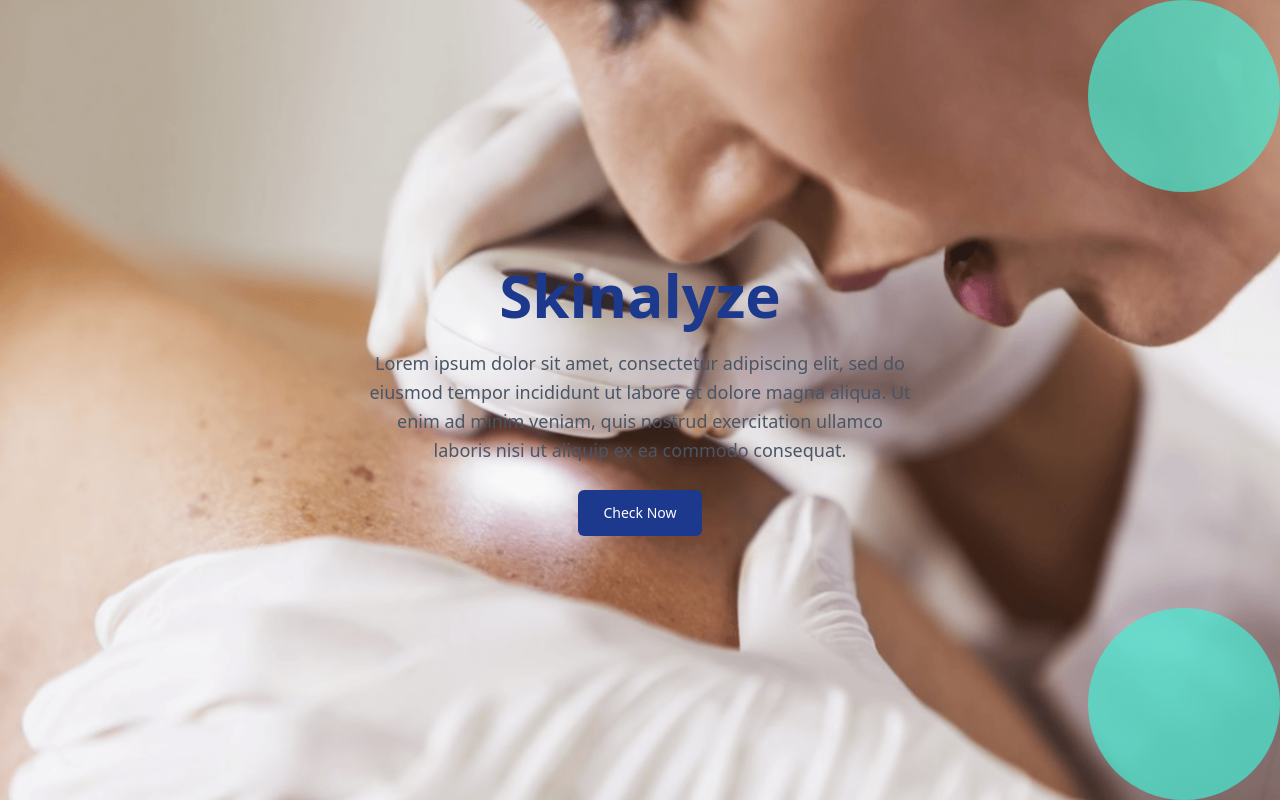
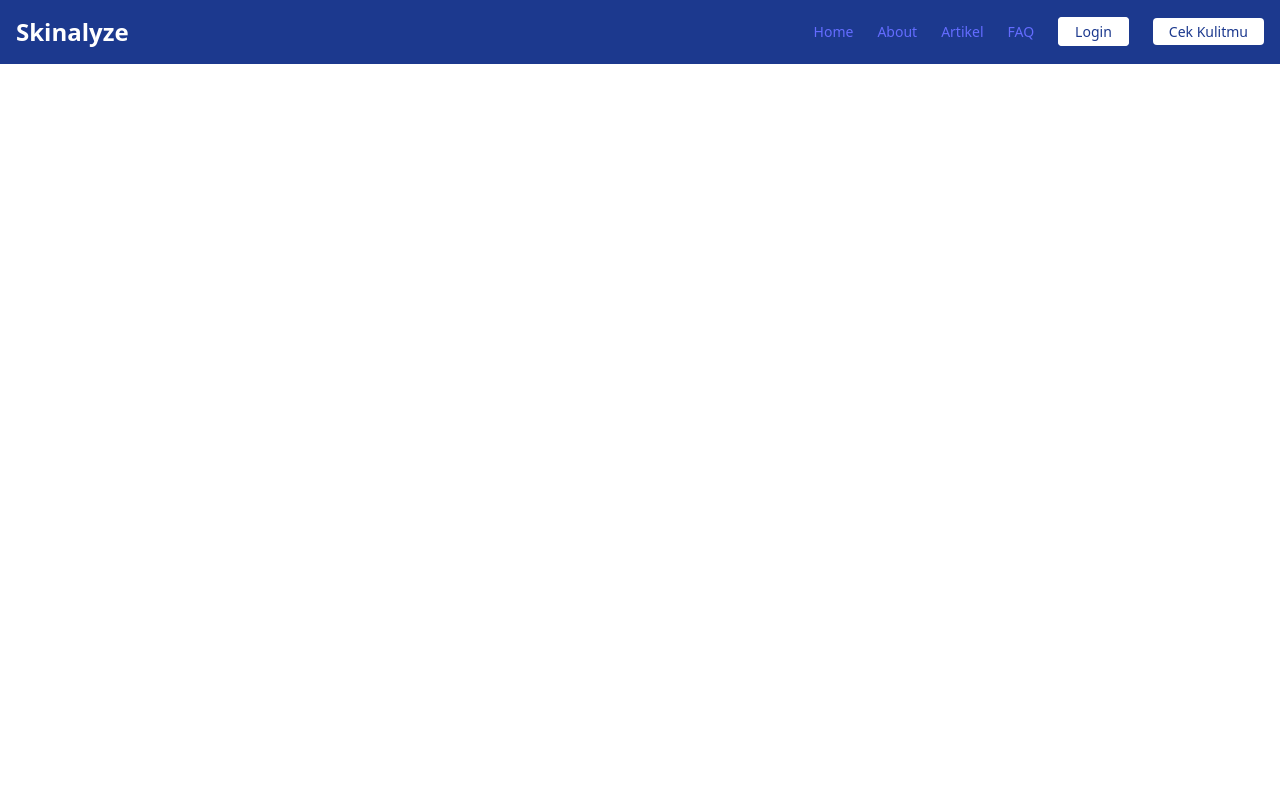
Before and after one commit to ImLostPlsHelp/Capstone-DBS-Skinalyze, a website built with Vite: page Capstone-DBS-Skinalyze/index.html in a window 1280 px wide. Built offline with nearby package versions, Linux system fonts and the light colour scheme.

Commit message:
Added navbar.html

```diff
--- a/Capstone-DBS-Skinalyze/index.html
+++ b/Capstone-DBS-Skinalyze/index.html
@@ -1,14 +1,20 @@
-<!doctype html>
+<!DOCTYPE html>
 <html lang="en">
   <head>
     <meta charset="UTF-8" />
     <link rel="icon" type="image/svg+xml" href="/vite.svg" />
     <meta name="viewport" content="width=device-width, initial-scale=1.0" />
     <title>Vite App</title>
-    <link rel="stylesheet" href="src/style.css">
+    <link rel="stylesheet" href="src/style.css" />
   </head>
   <body>
-    <div id="app"></div>
-    <script type="module" src="/src/main.js"></script>
+    <div id="navbar"></div>
+    <div id="hero"></div>
+    <div id="tentang-kami"></div>
+    <div id="artikel"></div>
+    <div id="faq"></div>
+    <div id="footer"></div>
+
+    <script type="module" src="src/main.js"></script>
   </body>
 </html>
--- /dev/null
+++ b/Capstone-DBS-Skinalyze/src/component/navbar.html
@@ -0,0 +1,39 @@
+<nav class="bg-blue-900 text-white">
+  <div class="container mx-auto px-4 py-4 flex items-center justify-between">
+    <!-- Logo / Brand -->
+    <div class="text-2xl font-bold">
+      Skinalyze
+    </div>
+
+    <!-- Hamburger menu (mobile) -->
+    <button id="menu-toggle" class="md:hidden focus:outline-none text-2xl">
+      ☰
+    </button>
+
+    <!-- Navigation Links -->
+    <ul id="nav-menu" class="hidden md:flex gap-6 items-center text-sm font-medium">
+      <li><a href="#home" class="hover:text-blue-300 transition">Home</a></li>
+      <li><a href="#about" class="hover:text-blue-300 transition">About</a></li>
+      <li><a href="#artikel" class="hover:text-blue-300 transition">Artikel</a></li>
+      <li><a href="#faq" class="hover:text-blue-300 transition">FAQ</a></li>
+      <li>
+        <a href="/#/login" class="text-blue-900 border border-white rounded-sm px-4 py-1 bg-white hover:text-blue-900 transition">Login</a>
+      </li>
+      <li>
+        <a href="/#/check" class="bg-white text-blue-900 rounded-sm px-4 py-1 hover:bg-blue-100 transition">Cek Kulitmu</a>
+      </li>
+    </ul>
+  </div>
+
+  <!-- Mobile Menu -->
+  <div id="mobile-menu" class="md:hidden hidden px-4 pb-4">
+    <ul class="flex flex-col gap-2 text-sm font-medium">
+      <li><a href="#home" class="block py-1 hover:text-blue-300">Home</a></li>
+      <li><a href="#about" class="block py-1 hover:text-blue-300">About</a></li>
+      <li><a href="#artikel" class="block py-1 hover:text-blue-300">Artikel</a></li>
+      <li><a href="#faq" class="block py-1 hover:text-blue-300">FAQ</a></li>
+      <li><a href="/login" class="block py-1 hover:text-blue-300">Login</a></li>
+      <li><a href="/check" class="block py-1 hover:text-blue-300">Cek Kulitmu</a></li>
+    </ul>
+  </div>
+</nav>
--- a/Capstone-DBS-Skinalyze/src/main.js
+++ b/Capstone-DBS-Skinalyze/src/main.js
@@ -1,26 +1,12 @@
-import "./style.css";
-import javascriptLogo from "./javascript.svg";
-import viteLogo from "/vite.svg";
-import { setupCounter } from "./counter.js";
+async function loadComponent(id, path) {
+  const res = await fetch(path);
+  const html = await res.text();
+  document.getElementById(id).innerHTML = html;
+}
 
-document.querySelector("#app").innerHTML = `
-  <div class="relative top-0 bg-cover bg-center opcaity-70" style="background-image: url('../public/skin-check.png')">
-    <div class="absolute top-0 right-0 w-48 h-48 bg-teal-300 rounded-full opacity-70 z-0"></div>
-    <div class="absolute bottom-0 right-0 w-48 h-48 bg-teal-300 rounded-full opacity-70 z-0"></div>
-
-    <div class="flex items-center justify-center min-h-screen">
-      <div class="text-center max-w-xl px-4 z-10">
-        <h1 class="text-6xl font-bold text-blue-900 mb-6">Skinalyze</h1>
-        <p class="text-gray-600 text-base md:text-lg leading-relaxed mb-6">
-          Lorem ipsum dolor sit amet, consectetur adipiscing elit, sed do eiusmod
-          tempor incididunt ut labore et dolore magna aliqua. Ut enim ad minim
-          veniam, quis nostrud exercitation ullamco laboris nisi ut aliquip ex ea
-          commodo consequat.
-        </p>
-        <button class="bg-blue-900 text-white px-6 py-3 rounded-md hover:bg-blue-700 transition-all text-sm">
-          Check Now
-        </button>
-      </div>
-    </div>
-  </div>
-`;
+loadComponent('navbar', '/src/component/navbar.html');
+// loadComponent('hero', '/src/components/hero.html');
+// loadComponent('tentang-kami', '/src/components/tentang-kami.html');
+// loadComponent('artikel', '/src/components/artikel.html');
+// loadComponent('faq', '/src/components/faq.html');
+// loadComponent('footer', '/src/components/footer.html');
--- a/Capstone-DBS-Skinalyze/src/style.css
+++ b/Capstone-DBS-Skinalyze/src/style.css
@@ -4,6 +4,10 @@
   margin: 0;
   padding: 0;
   box-sizing: border-box;
+}
+
+#navbar {
+  width: 100%;
 }
 
 html, body {
@@ -39,7 +43,7 @@ a:hover {
 body {
   margin: 0;
   padding: 0;
-  display: flex;
+  display: block;
   place-items: center;
   min-width: 320px;
   min-height: 100vh;
```
